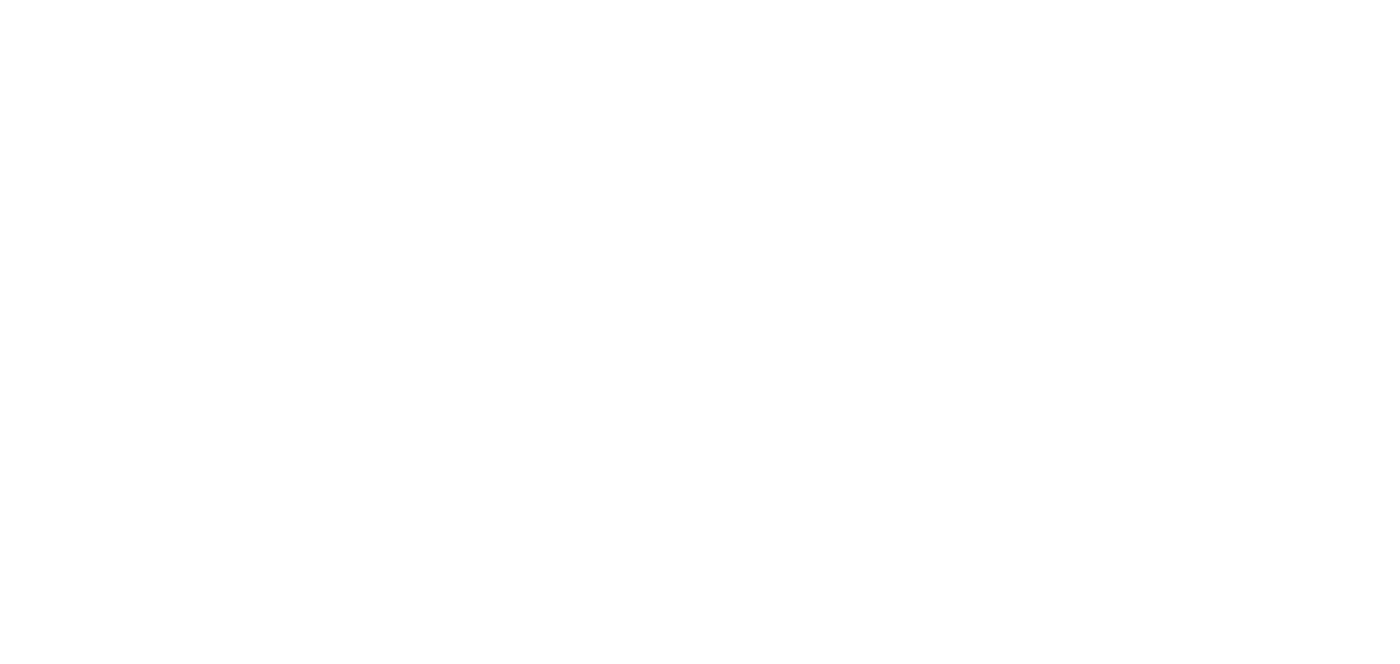
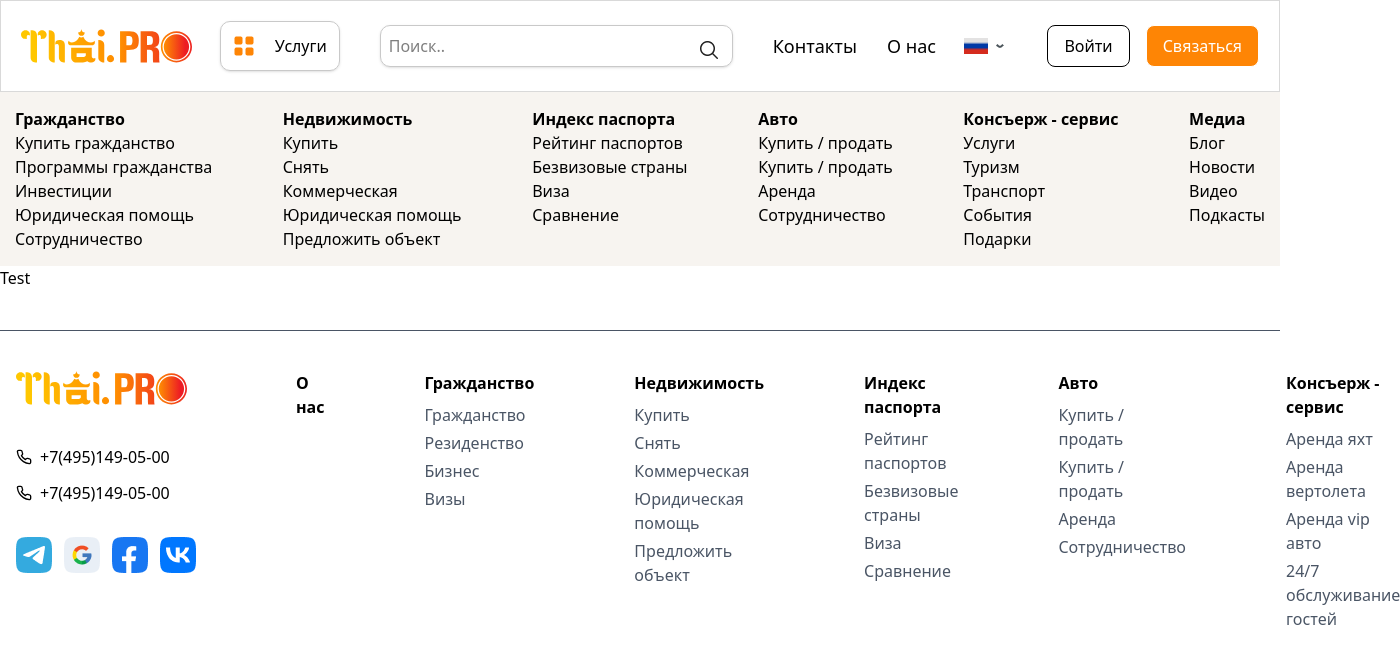
Before and after one commit to Stilla17/ThaiPRTour, a React app: page /test in a window 1280 px wide. Before the commit this address had no page. Shown: the top 664 px of the page, 1400 px wide, since content can reach past the window. Built offline with nearby package versions, Linux system fonts and the light colour scheme; the HTML template or start-up script is replaced by a standard one.

Commit message:
outlet qoshildi

```diff
--- a/src/App.jsx
+++ b/src/App.jsx
@@ -1,12 +1,18 @@
 import React from 'react'
 import { Route, Routes } from 'react-router'
 import Home from './Pages/Home'
+import Layout from './Pages/Layout'
+import Test from './Pages/Test'
 
 const App = () => {
   return (
     <>
       <Routes>
-        <Route path='/' element={<Home />} />
+        <Route path='/' element={<Layout />}>
+          <Route path='/' element={<Home />} />
+          <Route path='/test' element={<Test />} />
+
+        </Route>
       </Routes>
     </>
   )
--- a/src/Components/Header/Header.jsx
+++ b/src/Components/Header/Header.jsx
@@ -4,7 +4,6 @@
 const Header = () => {
   return (
     <header>
-      <Nav />
 
     </header>
   )
--- a/src/Components/Nav/Nav.jsx
+++ b/src/Components/Nav/Nav.jsx
@@ -54,7 +54,7 @@
                     </div>
 
                     <ul className='flex gap-[30px] text-[18px] font-medium max-[520px]:hidden'>
-                        <li><Link to='/contacts'>Контакты</Link></li>
+                        <li><Link to='/test'>Контакты</Link></li>
                         <li><Link to='/aboutUs'>О нас</Link></li>
                     </ul>
                 </div>
--- a/src/Pages/Home.jsx
+++ b/src/Pages/Home.jsx
@@ -1,5 +1,4 @@
 import React from 'react'
-import Header from '../Components/Header/Header'
 import Section from '../Components/Sections/Section/Section'
 // import SectionEmail from '../Components/Sections/SectionEmail/SectionEmail'
 import Sectioninfo from './../Components/Sections/SectionInfo/SectionInfo.jsx';
@@ -7,11 +6,9 @@
 const Home = () => {
     return (
         <div>
-            <Header />
             <Section />
             {/* <SectionEmail/> */}
             <Sectioninfo />
-            <FooterList />
         </div>
     )
 }
--- /dev/null
+++ b/src/Pages/Layout.jsx
@@ -0,0 +1,16 @@
+import React from 'react'
+import Nav from '../Components/Nav/Nav'
+import { Outlet } from 'react-router'
+import FooterList from '../Components/Footer/Footer'
+
+const Layout = () => {
+    return (
+        <div>
+            <Nav />
+            <Outlet />
+            <FooterList />
+        </div>
+    )
+}
+
+export default Layout
--- /dev/null
+++ b/src/Pages/Test.jsx
@@ -0,0 +1,9 @@
+import React from 'react'
+
+const Test = () => {
+  return (
+    <div>Test</div>
+  )
+}
+
+export default Test
```
